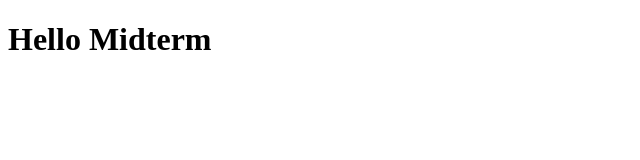
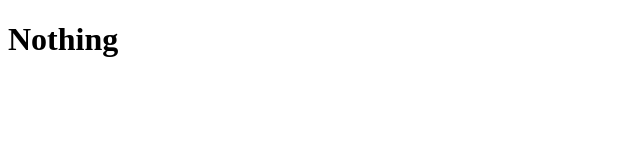
Before and after one commit to Musaraf173/Midterm, a plain HTML site: page index.html in a window 1280 px wide. Shown: the whole page, without its empty margins (0-640 px from the left). Drawn offline with Linux system fonts and the light colour scheme.

Commit message:
submission number 1

```diff
--- a/index.html
+++ b/index.html
@@ -7,6 +7,6 @@
     <title>Midterm</title>
 </head>
 <body>
-    <h1>Hello  Midterm </h1>
+    <h1>Nothing</h1>
 </body>
 </html>
```
